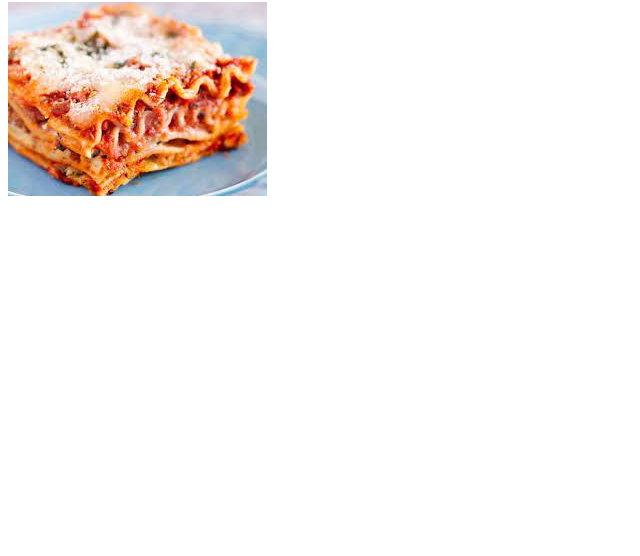
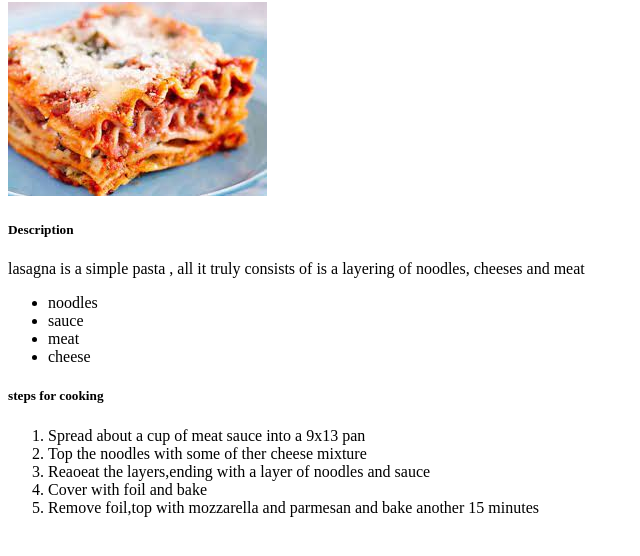
Before and after one commit to larrylovestein1/odin-recipes, a plain HTML site: page recipes/lasagna.html in a window 1280 px wide. Shown: the part 78-634 px from the top of the page, without its empty margins (0-640 px from the left). Drawn offline with Linux system fonts and the light colour scheme.

Commit message:
add steps for making lasagna with unorginized list and organized list

```diff
--- a/recipes/lasagna.html
+++ b/recipes/lasagna.html
@@ -9,5 +9,23 @@
 <body>
     <h1>Lasagna</h1>
     <img src="recipe-images/index.jpeg">
+    <h5>Description</h5>
+    <p>lasagna is a simple pasta , all it truly consists of is a layering of noodles, cheeses and meat</p>
+    <ul>
+        <li>noodles</li>
+        <li>sauce</li>
+        <li>meat</li>
+        <li>cheese</li>
+    </ul>
+
+    <h5>steps for cooking</h5>
+
+    <ol>
+        <li>Spread about a cup of meat sauce into a 9x13 pan</li>
+        <li>Top the noodles with some of ther cheese mixture</li>
+        <li>Reaoeat the layers,ending with a layer of noodles and sauce</li>
+        <li>Cover with foil and bake</li>
+        <li>Remove foil,top with mozzarella and parmesan and bake another 15 minutes</li>
+    </ol>
 </body>
 </html>
```
